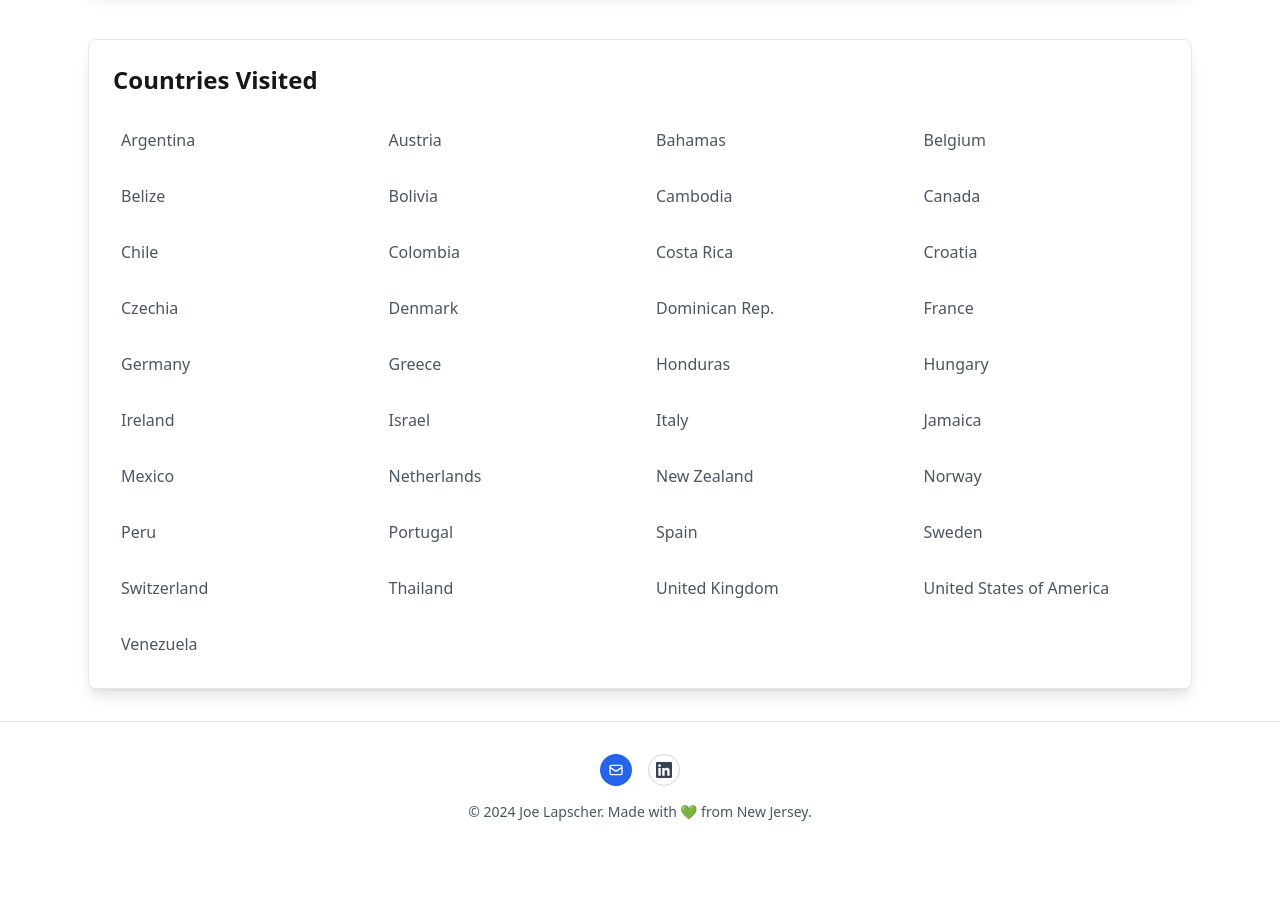
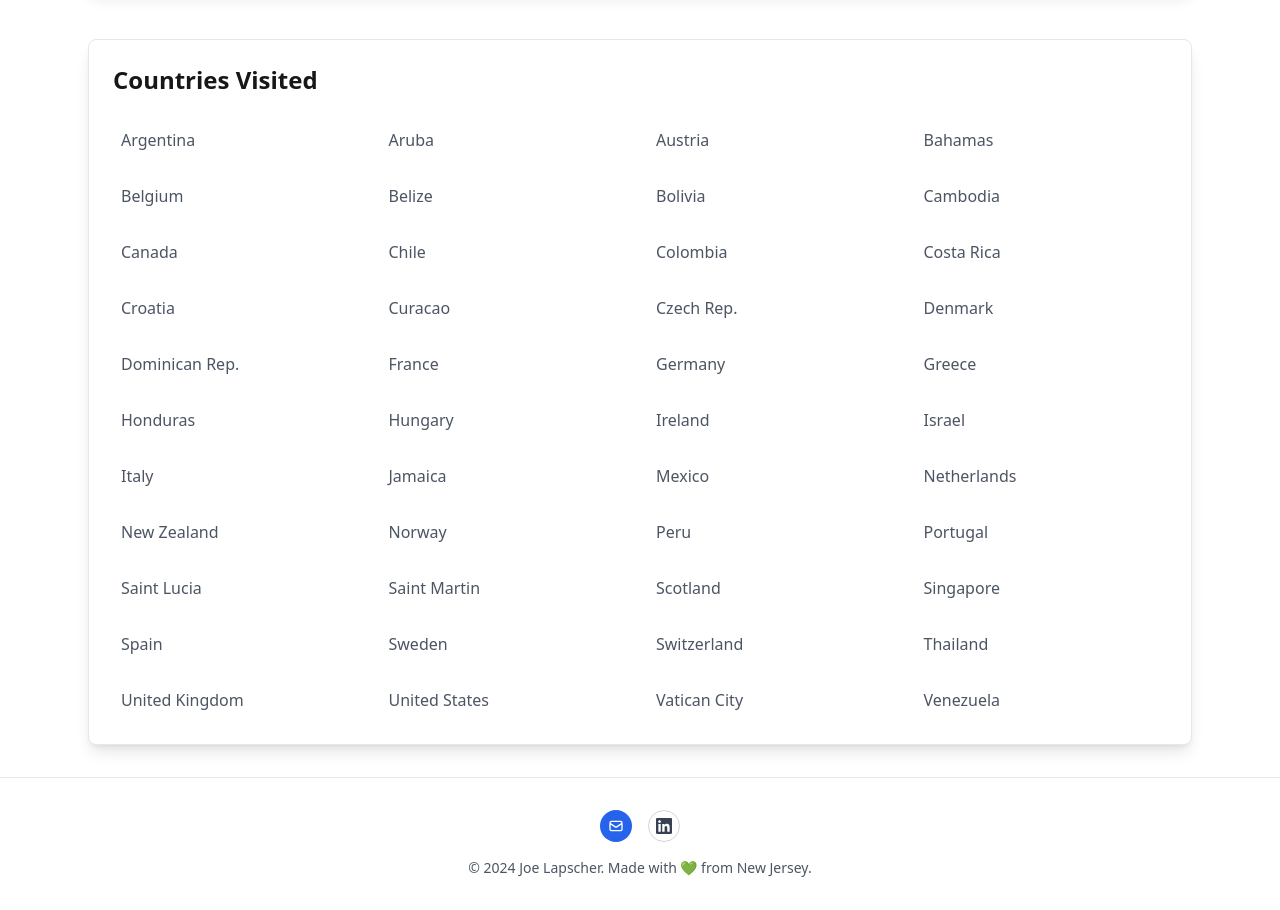
Before and after one commit to ylapscher/ylapscher.github.io, a Next.js app: page /travel in a window 1280 px wide. Shown: the part 980-1890 px from the top of the page. Before the commit the page ends 1834 px from the top, so only its background shows below. Built offline with nearby package versions, Linux system fonts and the light colour scheme.

Commit message:
updated travel, includes singapore now

```diff
--- a/app/travel/page.tsx
+++ b/app/travel/page.tsx
@@ -10,60 +10,60 @@ import {
 
 const geoUrl = "/data/world-geo.json";
 
-type CountryCode = {
+type CountryName = {
   [key: string]: boolean;
 };
 
-const visitedCountries: CountryCode = {
-  '124': true,  // Canada
-  '840': true,  // United States
-  '484': true,  // Mexico
-  '388': true,  // Jamaica
-  '044': true,  // Bahamas
-  '214': true,  // Dominican Republic
-  '862': true,  // Venezuela
-  '152': true,  // Chile
-  '032': true,  // Argentina
-  '724': true,  // Spain
-  '380': true,  // Italy
-  '756': true,  // Switzerland
-  '203': true,  // Czech Republic
-  '276': true,  // Germany
-  '528': true,  // Netherlands
-  '056': true,  // Belgium
-  '250': true,  // France
-  '826': true,  // United Kingdom (England)
-  '040': true,  // Austria
-  '376': true,  // Israel
-  '208': true,  // Denmark
-  '348': true,  // Hungary
-  '702': true,  // Singapore
-  '116': true,  // Cambodia
-  '764': true,  // Thailand
-  '336': true,  // Vatican City
-  '340': true,  // Honduras
-  '300': true,  // Greece
-  '191': true,  // Croatia
-  '170': true,  // Colombia
-  '578': true,  // Norway
-  '662': true,  // Saint Lucia
-  '068': true,  // Bolivia
-  '752': true,  // Sweden
-  '084': true,  // Belize
-  '372': true,  // Ireland
-  '620': true,  // Portugal
-  '188': true,  // Costa Rica
-  '554': true,  // New Zealand
-  '604': true,  // Peru
-  '533': true,  // Aruba
-  '531': true,  // Curaçao
-  '534': true,  // Sint Maarten
-  '136': true,  // Cayman Islands
+const visitedCountries: CountryName = {
+  "Argentina": true,
+  "Aruba": true,
+  "Austria": true,
+  "Bahamas": true,
+  "Belgium": true,
+  "Belize": true,
+  "Bolivia": true,
+  "Cambodia": true,
+  "Canada": true,
+  "Chile": true,
+  "Colombia": true,
+  "Costa Rica": true,
+  "Croatia": true,
+  "Curacao": true,
+  "Czech Rep.": true,
+  "Denmark": true,
+  "Dominican Rep.": true,
+  "France": true,
+  "Germany": true,
+  "Greece": true,
+  "Honduras": true,
+  "Hungary": true,
+  "Ireland": true,
+  "Israel": true,
+  "Italy": true,
+  "Jamaica": true,
+  "Mexico": true,
+  "Netherlands": true,
+  "New Zealand": true,
+  "Norway": true,
+  "Peru": true,
+  "Portugal": true,
+  "Saint Lucia": true,
+  "Saint Martin": true,
+  "Scotland": true,
+  "Singapore": true,
+  "Spain": true,
+  "Sweden": true,
+  "Switzerland": true,
+  "Thailand": true,
+  "United Kingdom": true,
+  "United States": true,
+  "Vatican City": true,
+  "Venezuela": true,
 };
 
-const livedCountries: CountryCode = {
-  '840': true,  // USA
-  '862': true,  // Venezuela
+const livedCountries: CountryName = {
+  "United States": true,
+  "Venezuela": true,
 };
 
 export default function Travel() {
@@ -172,8 +172,9 @@ export default function Travel() {
                   geographiesRef.current = geographies;
 
                   return geographies.map((geo) => {
-                    const isVisited = visitedCountries[geo.id as keyof typeof visitedCountries];
-                    const hasLived = livedCountries[geo.id as keyof typeof livedCountries];
+                    const countryName = geo.properties.name;
+                    const isVisited = visitedCountries[countryName];
+                    const hasLived = livedCountries[countryName];
 
                     return (
                       <Geography
@@ -229,7 +230,7 @@ export default function Travel() {
       <div className="mt-8 sm:mt-12 bg-white dark:bg-gray-800 rounded-lg shadow-lg border border-gray-200 dark:border-gray-700 p-4 sm:p-6">
         <h2 className="text-xl sm:text-2xl font-bold mb-4 sm:mb-6">Countries Visited</h2>
         <div className="grid grid-cols-1 sm:grid-cols-2 md:grid-cols-3 lg:grid-cols-4 gap-2 sm:gap-4 text-sm sm:text-base">
-          {countriesList.map((country, index) => (
+          {Object.keys(visitedCountries).sort().map((country, index) => (
             <div
               key={index}
               className="text-gray-600 dark:text-gray-400 p-2 rounded-lg hover:bg-gray-50 dark:hover:bg-gray-700 transition-colors"
```
